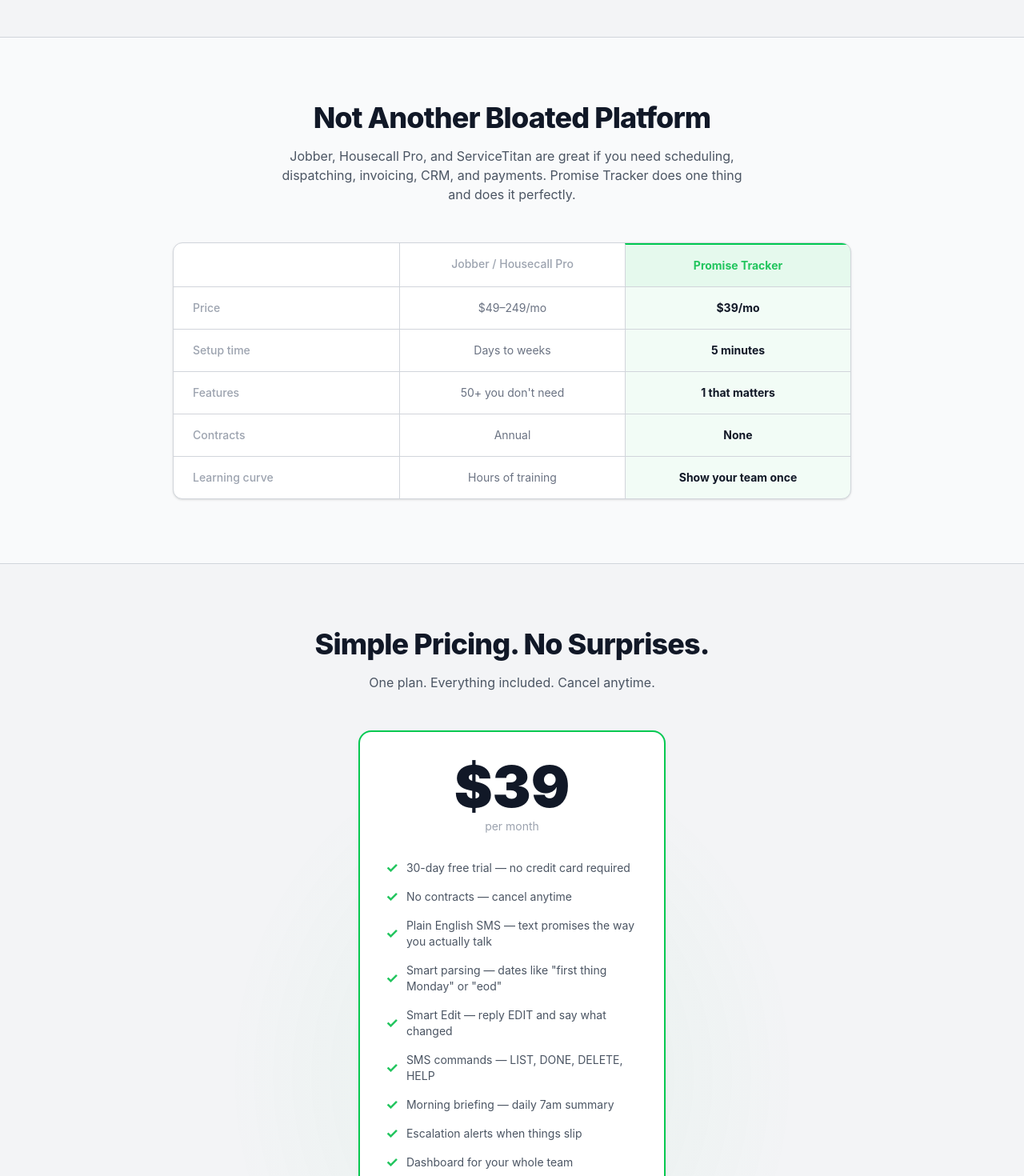
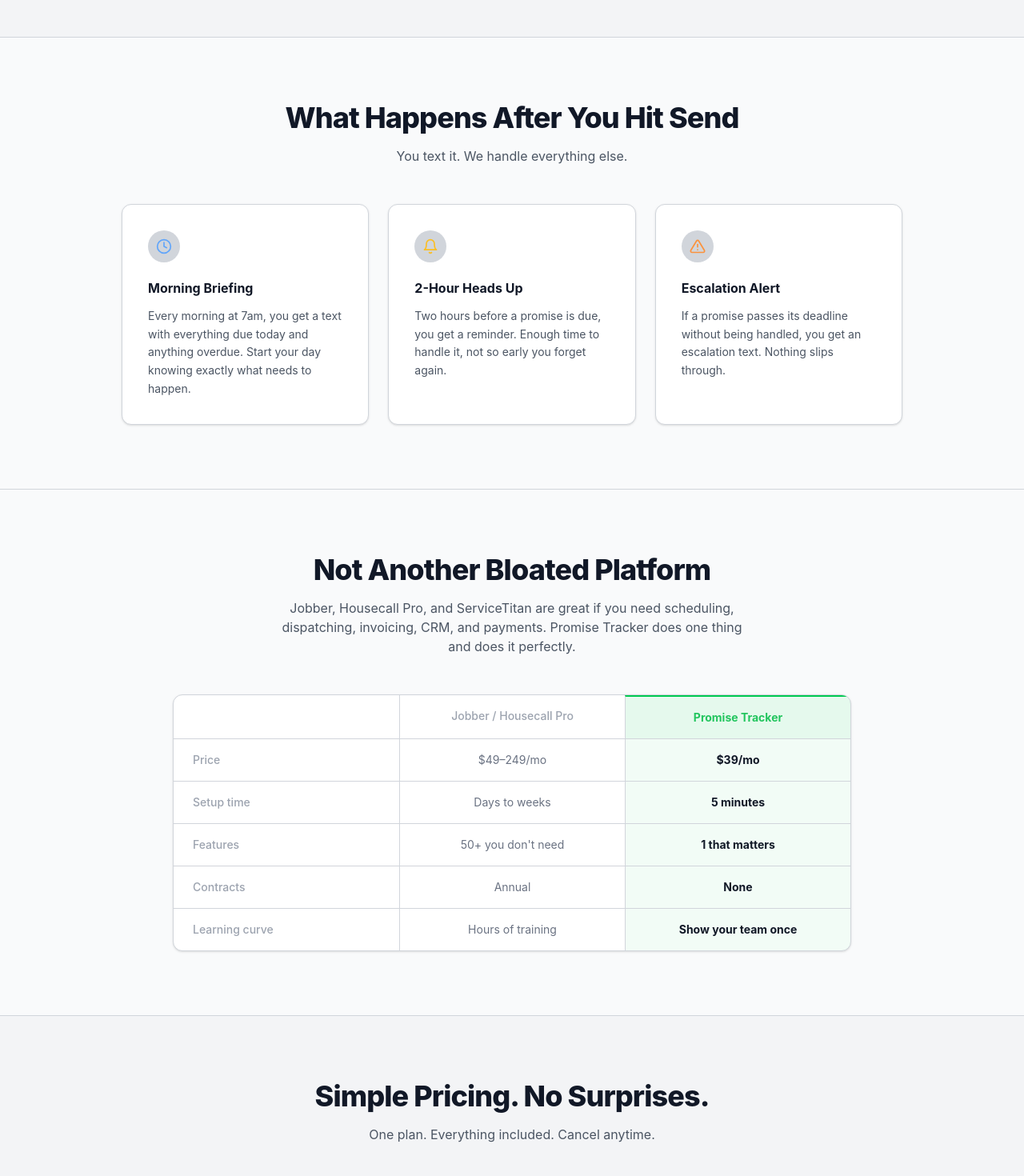
Before and after one commit to jobblixor/promise-tracker-mvp, a React (Vite) app: page / in a window 1280 px wide. Shown: the part 1880-3350 px from the top of the page at 80% size. Built offline with nearby package versions, Linux system fonts and the light colour scheme; no server answers.

Commit message:
Add notification features section to landing page, clean up pricing bullets

```diff
--- a/src/pages/LandingPage.jsx
+++ b/src/pages/LandingPage.jsx
@@ -208,6 +208,64 @@ export default function LandingPage() {
         </div>
       </section>
 
+      {/* ── WHAT HAPPENS AFTER YOU HIT SEND ────────────────────── */}
+      <section className="border-t border-border bg-bg-primary">
+        <div className="max-w-5xl mx-auto px-4 sm:px-6 py-20">
+          <h2 className="text-3xl sm:text-4xl font-extrabold text-text-primary text-center mb-4 tracking-tight">
+            What Happens After You Hit Send
+          </h2>
+          <p className="text-text-secondary text-center mb-12 max-w-xl mx-auto">
+            You text it. We handle everything else.
+          </p>
+          <div className="grid grid-cols-1 md:grid-cols-3 gap-6">
+
+            {/* Card 1 */}
+            <div className="bg-bg-card border border-border shadow-sm rounded-xl p-8 transition-all duration-300 hover:-translate-y-1">
+              <div className="w-10 h-10 rounded-full bg-border flex items-center justify-center mb-5">
+                <svg width="20" height="20" viewBox="0 0 24 24" fill="none" stroke="#60a5fa" strokeWidth="2" strokeLinecap="round" strokeLinejoin="round">
+                  <circle cx="12" cy="12" r="10"/>
+                  <polyline points="12 6 12 12 16 14"/>
+                </svg>
+              </div>
+              <h3 className="text-text-primary font-bold text-base mb-3">Morning Briefing</h3>
+              <p className="text-text-secondary text-sm leading-relaxed">
+                Every morning at 7am, you get a text with everything due today and anything overdue. Start your day knowing exactly what needs to happen.
+              </p>
+            </div>
+
+            {/* Card 2 */}
+            <div className="bg-bg-card border border-border shadow-sm rounded-xl p-8 transition-all duration-300 hover:-translate-y-1">
+              <div className="w-10 h-10 rounded-full bg-border flex items-center justify-center mb-5">
+                <svg width="20" height="20" viewBox="0 0 24 24" fill="none" stroke="#fbbf24" strokeWidth="2" strokeLinecap="round" strokeLinejoin="round">
+                  <path d="M18 8A6 6 0 0 0 6 8c0 7-3 9-3 9h18s-3-2-3-9"/>
+                  <path d="M13.73 21a2 2 0 0 1-3.46 0"/>
+                </svg>
+              </div>
+              <h3 className="text-text-primary font-bold text-base mb-3">2-Hour Heads Up</h3>
+              <p className="text-text-secondary text-sm leading-relaxed">
+                Two hours before a promise is due, you get a reminder. Enough time to handle it, not so early you forget again.
+              </p>
+            </div>
+
+            {/* Card 3 */}
+            <div className="bg-bg-card border border-border shadow-sm rounded-xl p-8 transition-all duration-300 hover:-translate-y-1">
+              <div className="w-10 h-10 rounded-full bg-border flex items-center justify-center mb-5">
+                <svg width="20" height="20" viewBox="0 0 24 24" fill="none" stroke="#fb923c" strokeWidth="2" strokeLinecap="round" strokeLinejoin="round">
+                  <path d="M10.29 3.86L1.82 18a2 2 0 0 0 1.71 3h16.94a2 2 0 0 0 1.71-3L13.71 3.86a2 2 0 0 0-3.42 0z"/>
+                  <line x1="12" y1="9" x2="12" y2="13"/>
+                  <line x1="12" y1="17" x2="12.01" y2="17"/>
+                </svg>
+              </div>
+              <h3 className="text-text-primary font-bold text-base mb-3">Escalation Alert</h3>
+              <p className="text-text-secondary text-sm leading-relaxed">
+                If a promise passes its deadline without being handled, you get an escalation text. Nothing slips through.
+              </p>
+            </div>
+
+          </div>
+        </div>
+      </section>
+
       {/* ── NOT ANOTHER BLOATED PLATFORM ────────────────────────── */}
       <section className="border-t border-border bg-bg-primary">
         <div className="max-w-4xl mx-auto px-4 sm:px-6 py-20">
@@ -269,17 +327,19 @@ export default function LandingPage() {
               <div className="text-7xl font-black text-text-primary mb-1">$39</div>
               <div className="text-text-muted text-sm mb-8">per month</div>
 
-              <ul className="space-y-4 text-sm text-left mb-8">
+              <ul className="space-y-3.5 text-sm text-left mb-8">
                 {[
-                  '30-day free trial — no credit card required',
-                  'No contracts — cancel anytime',
-                  'Plain English SMS — text promises the way you actually talk',
-                  'Smart parsing — dates like "first thing Monday" or "eod"',
-                  'Smart Edit — reply EDIT and say what changed',
-                  'SMS commands — LIST, DONE, DELETE, HELP',
-                  'Morning briefing — daily 7am summary',
-                  'Escalation alerts when things slip',
-                  'Dashboard for your whole team',
+                  '30-day free trial',
+                  'No credit card required',
+                  'Text promises in plain English',
+                  'Smart date parsing',
+                  'Edit promises without retyping',
+                  'SMS commands (LIST, DONE, DELETE)',
+                  '7am morning briefing',
+                  '2-hour early reminders',
+                  'Escalation alerts',
+                  'Email + SMS reminders',
+                  'Team dashboard',
                 ].map((item) => (
                   <li key={item} className="flex items-center gap-2.5 text-text-secondary">
                     <span className="text-accent font-bold text-lg leading-none">✓</span>
--- a/src/pages/PricingPage.jsx
+++ b/src/pages/PricingPage.jsx
@@ -10,17 +10,17 @@ import app from '../config/firebase';
 const functions = getFunctions(app);
 
 const features = [
-  'Unlimited promises',
-  'SMS promise logging (text to track)',
-  'Smart parsing (plain English → structured promises)',
-  'Smart Edit (partial changes via text)',
-  'SMS commands (LIST, DONE, DELETE, HELP)',
-  'Morning briefing (daily 7am summary)',
+  '30-day free trial',
+  'No credit card required',
+  'Text promises in plain English',
+  'Smart date parsing',
+  'Edit promises without retyping',
+  'SMS commands (LIST, DONE, DELETE)',
+  '7am morning briefing',
   '2-hour early reminders',
   'Escalation alerts',
-  'Email reminders',
-  'Dashboard with filters',
-  '30-day free trial',
+  'Email + SMS reminders',
+  'Team dashboard',
   'Cancel anytime',
 ];
 
```
